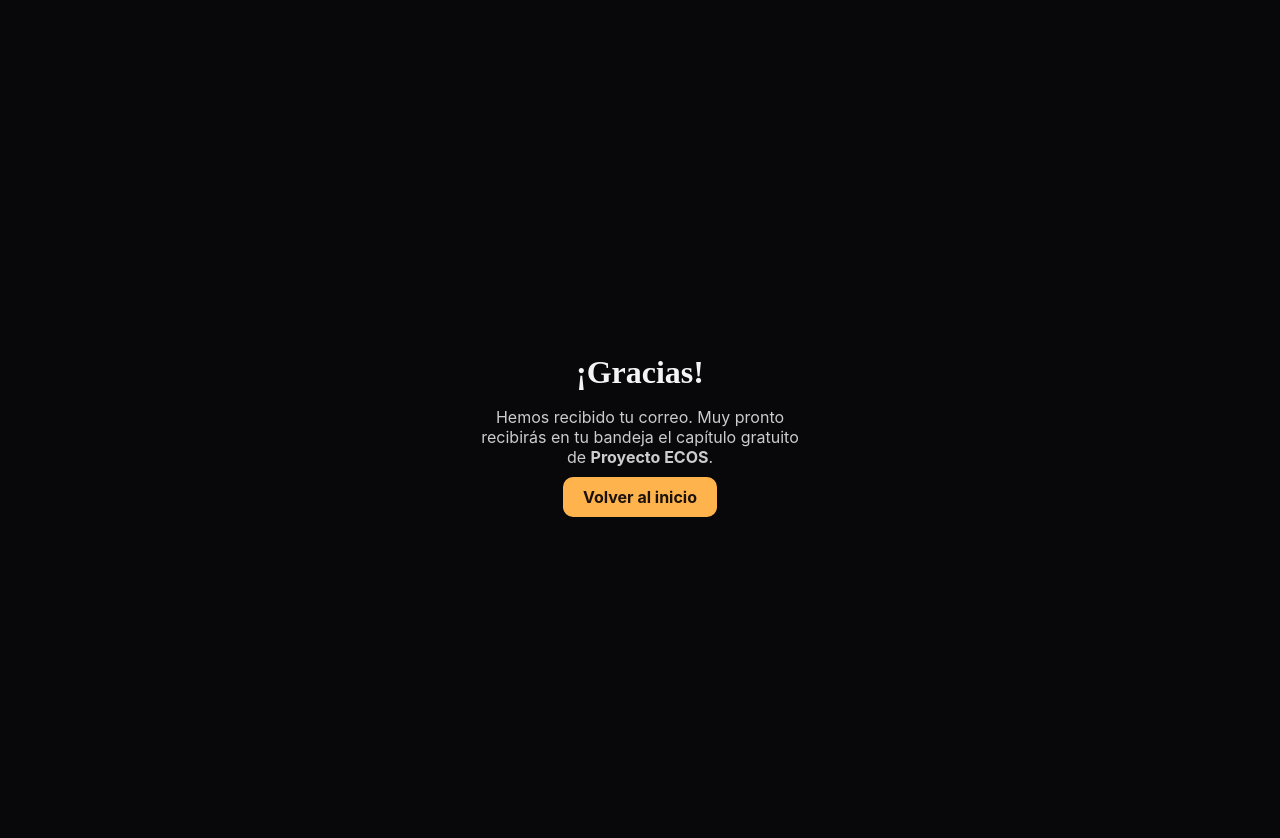
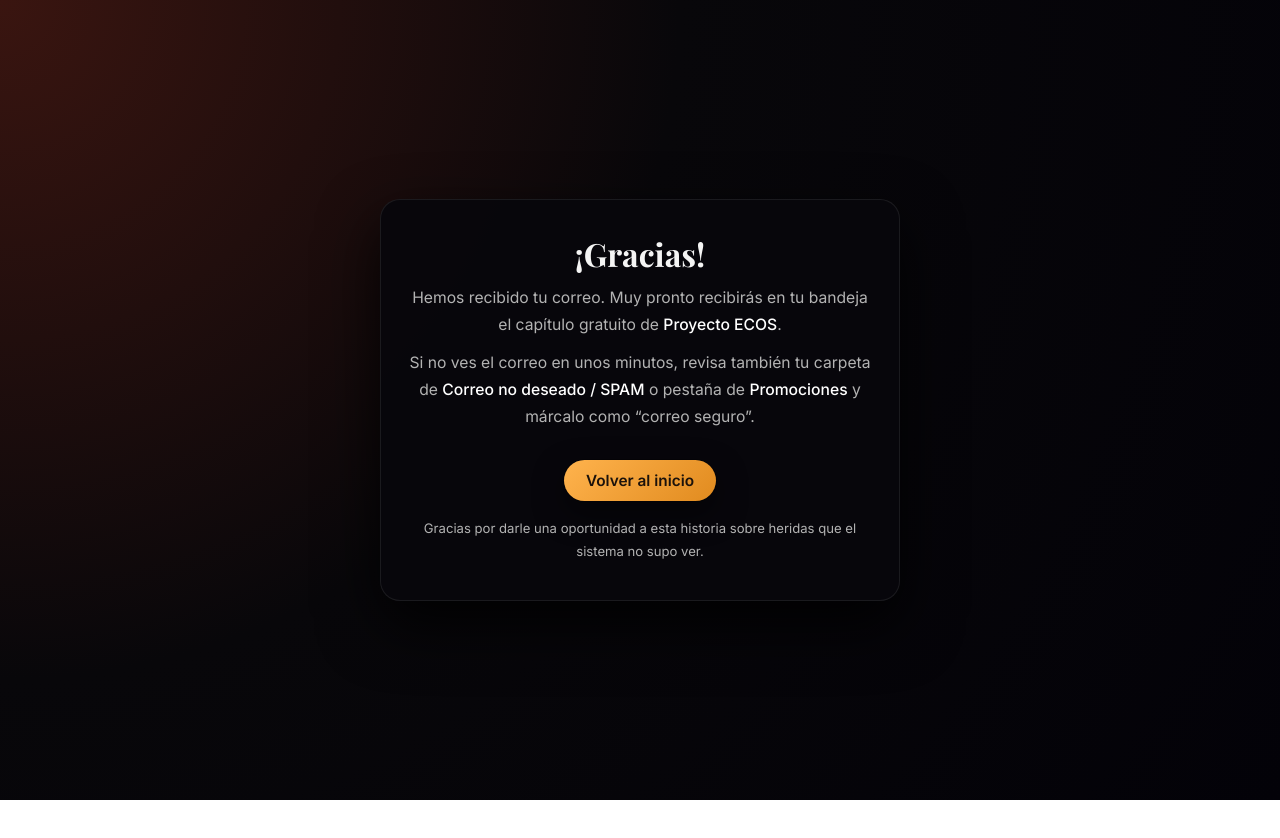
Before and after one commit to kinkiraw/proyecto-ecos, a plain HTML site: page gracias.html in a window 1280 px wide. After the commit the page ends 800 px from the top, so only its background shows below. Drawn offline with nearby package versions, Linux system fonts and the light colour scheme.

Commit message:
gracias.html

```diff
--- a/gracias.html
+++ b/gracias.html
@@ -4,44 +4,112 @@
   <meta charset="UTF-8" />
   <meta name="viewport" content="width=device-width, initial-scale=1.0" />
   <title>Gracias — Proyecto ECOS</title>
+
+  <link href="https://fonts.googleapis.com/css2?family=Playfair+Display:wght@400;600;700&family=Inter:wght@300;400;500;600&display=swap" rel="stylesheet">
+
   <style>
+    :root {
+      --bg: #08070a;
+      --accent: #ffb34d;
+      --accent-dark: #e18b1f;
+      --text: #f4f4f4;
+      --muted: #b3b3b3;
+    }
+
+    * {
+      box-sizing: border-box;
+      margin: 0;
+      padding: 0;
+    }
+
     body {
-      margin: 0;
-      background: #08070a;
-      color: #f4f4f4;
-      font-family: Inter, system-ui, -apple-system, BlinkMacSystemFont, sans-serif;
+      min-height: 100vh;
+      background: radial-gradient(circle at top left, #3a1510 0, #08070a 45%, #030208 100%);
+      color: var(--text);
+      font-family: 'Inter', system-ui, -apple-system, BlinkMacSystemFont, sans-serif;
       display: flex;
       align-items: center;
       justify-content: center;
-      height: 100vh;
-      text-align: center;
       padding: 20px;
     }
+
+    .card {
+      max-width: 520px;
+      width: 100%;
+      background: rgba(8,7,12,0.95);
+      border-radius: 20px;
+      padding: 32px 26px 26px;
+      box-shadow: 0 24px 60px rgba(0,0,0,0.85);
+      border: 1px solid rgba(255,255,255,0.08);
+      text-align: center;
+    }
+
     h1 {
-      font-family: "Playfair Display", serif;
+      font-family: 'Playfair Display', serif;
       font-size: 2rem;
       margin-bottom: 10px;
     }
+
     p {
-      color: #ccc;
-      max-width: 340px;
-      margin-bottom: 20px;
+      font-size: 0.98rem;
+      line-height: 1.7;
+      color: var(--muted);
+      margin-bottom: 12px;
     }
-    a {
-      padding: 10px 20px;
-      border-radius: 10px;
-      background: #ffb34d;
+
+    .highlight {
+      color: #fff;
+      font-weight: 500;
+    }
+
+    .btn {
+      display: inline-flex;
+      align-items: center;
+      justify-content: center;
+      margin-top: 18px;
+      padding: 11px 22px;
+      border-radius: 999px;
+      background: linear-gradient(135deg, var(--accent) 0, var(--accent-dark) 100%);
       color: #1b120b;
+      font-weight: 600;
+      font-size: 0.96rem;
+      border: none;
+      cursor: pointer;
       text-decoration: none;
-      font-weight: bold;
+      box-shadow: 0 0 0 1px rgba(0,0,0,0.35), 0 12px 30px rgba(0,0,0,0.5);
+    }
+
+    .btn:hover {
+      filter: brightness(1.05);
+      transform: translateY(-1px);
+      box-shadow: 0 16px 40px rgba(0,0,0,0.65);
+    }
+
+    .small-note {
+      margin-top: 16px;
+      font-size: 0.82rem;
+      color: var(--muted);
     }
   </style>
 </head>
 <body>
-  <div>
+  <div class="card">
     <h1>¡Gracias!</h1>
-    <p>Hemos recibido tu correo. Muy pronto recibirás en tu bandeja el capítulo gratuito de <strong>Proyecto ECOS</strong>.</p>
-    <a href="/index.html">Volver al inicio</a>
+    <p>
+      Hemos recibido tu correo. Muy pronto recibirás en tu bandeja el capítulo gratuito de
+      <span class="highlight">Proyecto ECOS</span>.
+    </p>
+    <p>
+      Si no ves el correo en unos minutos, revisa también tu carpeta de
+      <span class="highlight">Correo no deseado / SPAM</span> o pestaña de
+      <span class="highlight">Promociones</span> y márcalo como “correo seguro”.
+    </p>
+
+    <a class="btn" href="/index.html">Volver al inicio</a>
+
+    <p class="small-note">
+      Gracias por darle una oportunidad a esta historia sobre heridas que el sistema no supo ver.
+    </p>
   </div>
 </body>
 </html>
```
